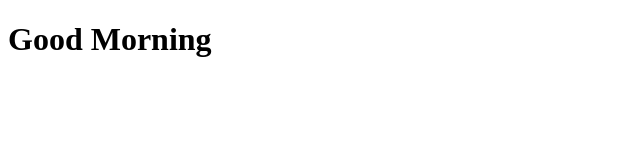
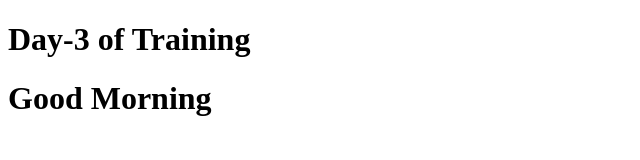
Before and after one commit to asmagazi/bootstrap_repo, a plain HTML site: page Day-3/Practicals/Practice/index3.html in a window 1280 px wide. Shown: the whole page, without its empty margins (0-640 px from the left). Drawn offline with Linux system fonts and the light colour scheme.

Commit message:
commit on changes

```diff
--- a/Day-3/Practicals/Practice/index3.html
+++ b/Day-3/Practicals/Practice/index3.html
@@ -2,6 +2,7 @@
 <html>
  <head>
     <title>Hello Everyone</title>
+    <h1>Day-3 of Training</h1>
  </head>
  <body>
     <h1>Good Morning</h1>
```
